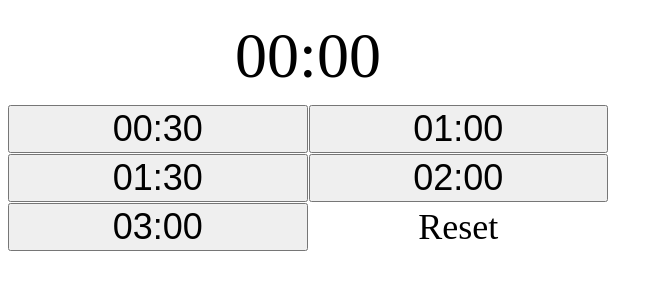
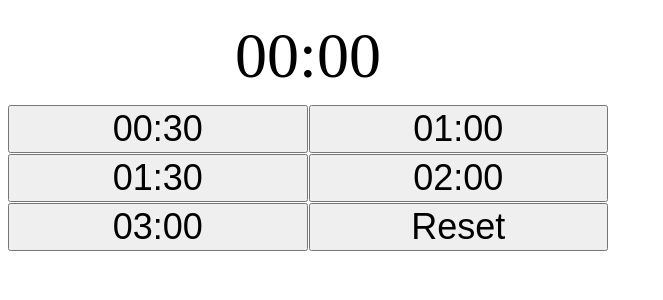
Before and after one commit to cyrusdavid/gymtimer, a React (Create React App) app: page / in a window 1280 px wide. Shown: the top 300 px of the page, without its empty margins (0-663 px from the left). Built offline with nearby package versions, Linux system fonts and the light colour scheme; no server answers; what nosleep.js, tailwind-css-variables would draw is missing.

Commit message:
clear timeout when clicking on new duration

```diff
--- a/src/components/app.tsx
+++ b/src/components/app.tsx
@@ -1,44 +1,62 @@
-import React, {useState, useEffect, useRef} from 'react'
+import React, {useReducer, useEffect} from 'react'
 import {Howl} from 'howler'
 import {formatSeconds} from '../utils'
 import Duration from './duration'
 
+const shortBeep = new Howl({
+	src: '/audio/short.mp3'
+})
+const longBeep = new Howl({
+	src: '/audio/long.mp3'
+})
+let timeout: NodeJS.Timeout
+
 const App: React.FunctionComponent<{durations: number[]}> = ({durations}) => {
-	const [time, setTime] = useState(0)
+	const reducer: React.Reducer<{time: number}, {type: string; time?: number}> = (state, action) => {
+		switch (action.type) {
+			case 'SET_TIME':
+				clearTimeout(timeout)
+				return {time: action.time || 0}
+			case 'DECREMENT': {
+				const newTime = state.time - 1
+				if (newTime === 0) {
+					longBeep.play()
+				} else if (newTime < 4) {
+					shortBeep.play()
+				}
+
+				return {time: newTime}
+			}
+
+			default:
+				throw new Error('Oops!')
+		}
+	}
+
+	const [state, dispatch] = useReducer(reducer, {time: 0})
+	const {time} = state
 
 	useEffect(() => {
 		if (time) {
-			setTimeout(() => setTime(t => t - 1), 1000)
+			timeout = setTimeout(() => dispatch({type: 'DECREMENT'}), 1000)
 		}
 	}, [time])
-
-	const shortBeep = new Howl({
-		src: '/audio/short.mp3'
-	})
-	const longBeep = new Howl({
-		src: '/audio/long.mp3'
-	})
-
-	const firstRender = useRef(true)
-	useEffect(() => {
-		if (firstRender.current) {
-			firstRender.current = false
-			return
-		}
-
-		if (time === 0) {
-			longBeep.play()
-		} else if (time < 4) {
-			shortBeep.play()
-		}
-	})
 
 	return (
 		<div className="p-2 h-full lg:flex lg:items-center">
 			<div className="border border-gray-200 h-full mx-auto grid">
 				<div className="time">{formatSeconds(time)}</div>
-				{durations.map(duration => <Duration key={duration} duration={duration} setTime={setTime}/>)}
-				<div className="duration">Reset</div>
+				{durations.map(duration => (
+					<Duration key={duration} duration={duration} onClick={() => {
+						dispatch({type: 'SET_TIME', time: duration})
+					}}/>
+				))}
+				<Duration onClick={() => {
+					dispatch({type: 'SET_TIME', time: 0})
+				}}
+				>
+					Reset
+				</Duration>
 			</div>
 		</div>
 	)
--- a/src/components/duration.tsx
+++ b/src/components/duration.tsx
@@ -2,13 +2,13 @@ import React from 'react'
 import {formatSeconds} from '../utils'
 
 type props = {
-	duration: number;
-	setTime: (duration: number) => void;
+	duration?: number;
+	onClick: React.MouseEventHandler;
+	children?: React.ReactNode;
 }
 
-const Duration: React.FunctionComponent<props> = ({duration, setTime}) => {
-	const onClick: React.MouseEventHandler = () => setTime(duration)
-	return <button type="button" className="duration" onClick={onClick}>{formatSeconds(duration)}</button>
+const Duration: React.FunctionComponent<props> = ({duration, onClick, children}) => {
+	return <button type="button" className="duration" onClick={onClick}>{(duration && formatSeconds(duration)) || children}</button>
 }
 
 export default React.memo(Duration)
```
